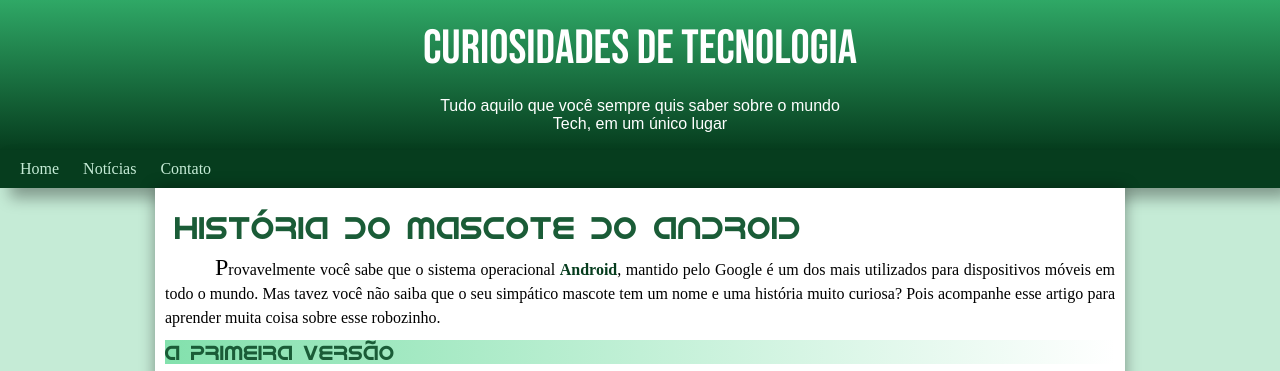
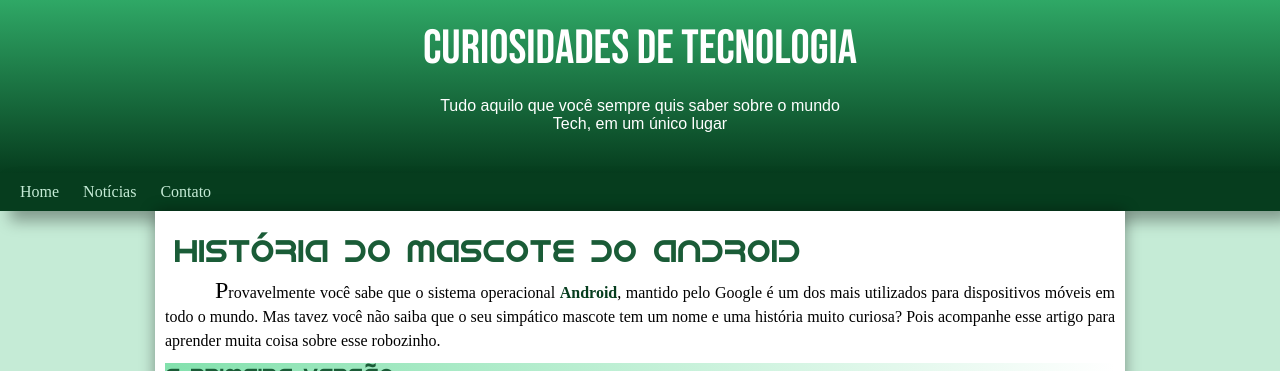
Before and after one commit to Alexandre-CES/projeto-android, a plain HTML site: page index.html in a window 1280 px wide. Shown: the top 371 px of the page. Drawn offline with Linux system fonts and the light colour scheme.

Commit message:
novamente padding.v4

```diff
--- a/style.css
+++ b/style.css
@@ -51,7 +51,7 @@ img.imagem-pequena{
 header{
     background-image: linear-gradient(to bottom, var(--cor3), var(--cor5));
     text-align: center;
-    height: 150px;
+
 
 }
 
@@ -65,7 +65,7 @@ header h1{
 header p{
     font:normal 1em var(--fonte-padrao);
     color: white;
-    padding: 10px 10px 50px 10px;
+    padding: 10px 10px 40px 10px;
     max-width: 400px;
     margin:auto;
 }
```
